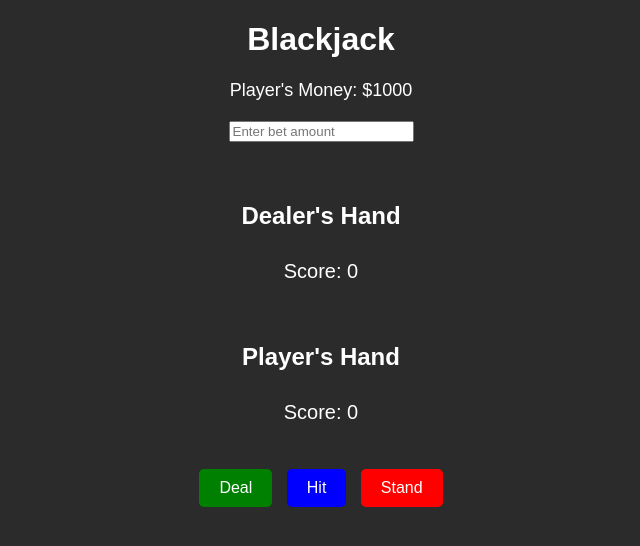
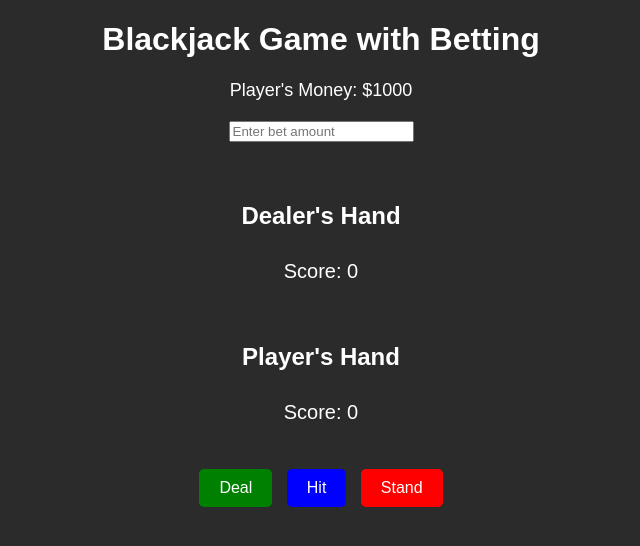
Before and after one commit to Tin-0111/BlackJack, a plain HTML site: page index.html in a window 1280 px wide. Shown: the whole page, without its empty margins (319-959 px from the left). Drawn offline with Linux system fonts and the light colour scheme.

Commit message:
Update index.html

```diff
--- a/index.html
+++ b/index.html
@@ -65,7 +65,7 @@
     </style>
 </head>
 <body>
-    <h1>Blackjack</h1>
+    <h1>Blackjack Game with Betting</h1>
     <div id="game">
         <div class="money">
             Player's Money: $<span id="player-money">1000</span>
```
